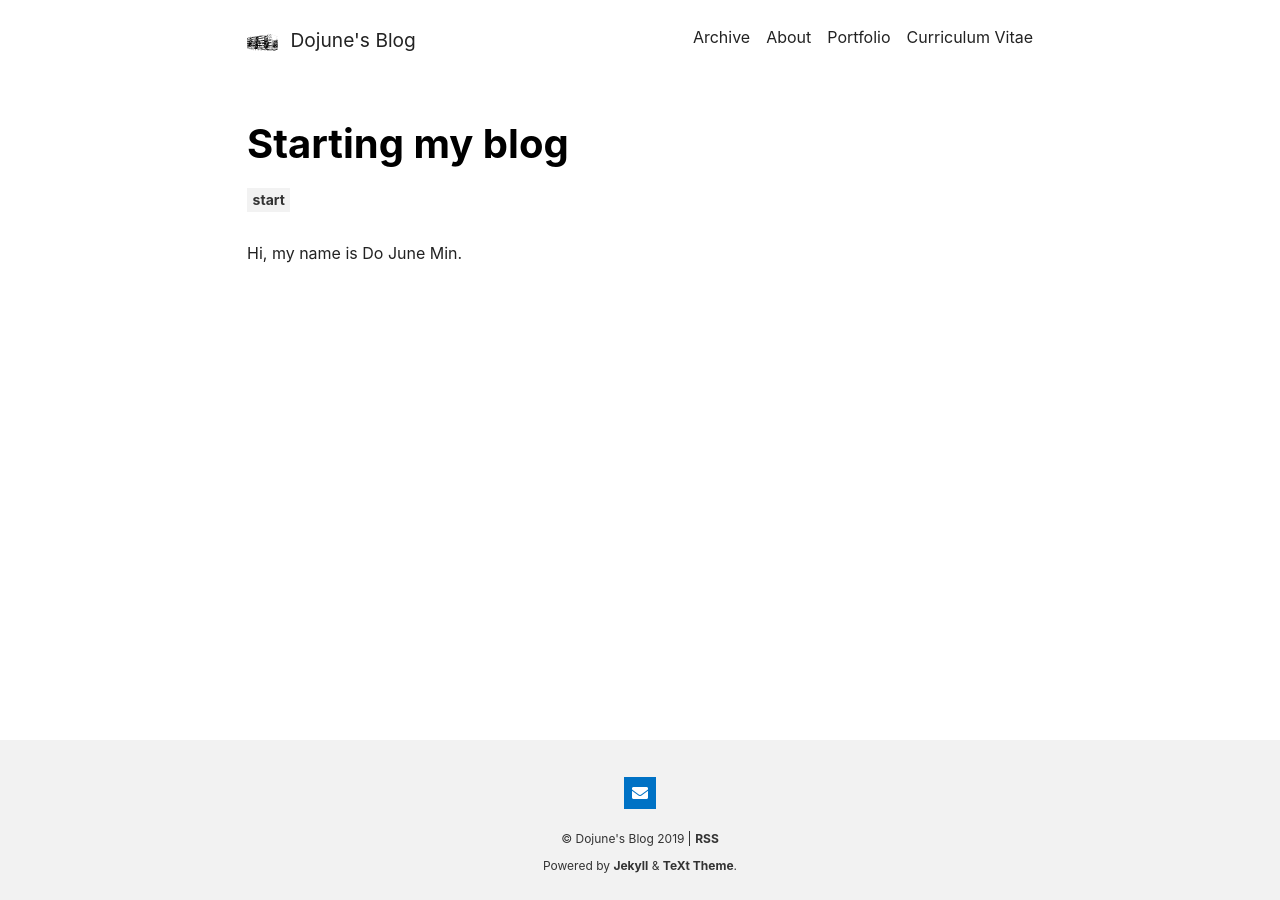
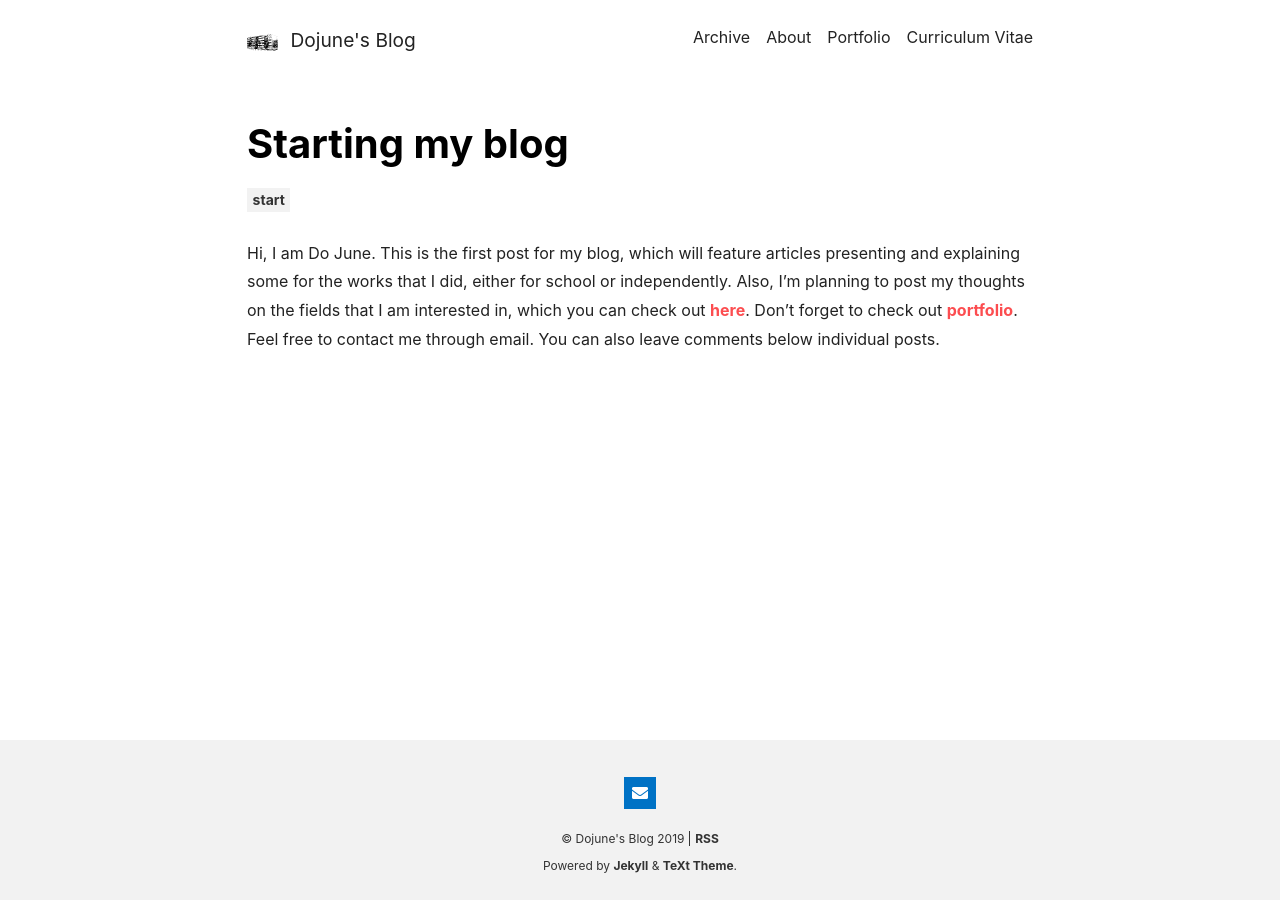
Before and after one commit to mindojune/oldmindojune.github.io, a Jekyll site: the page built from _posts/2019-07-18-Starting my blog.md, in a window 1280 px wide. Built offline with Jekyll 4.4.1, drawn with Linux system fonts in a browser that asks for light colours; nearby versions of some CDN libraries; comment, search, counter and statistics services are not loaded.

Commit message:
Update 2019-07-18-Starting my blog.md

```diff
--- a/_posts/2019-07-18-Starting my blog.md
+++ b/_posts/2019-07-18-Starting my blog.md
@@ -6,4 +6,9 @@ tags: start
 categories: announcement
 ---
 
-Hi, my name is Do June Min.
+Hi, I am Do June.
+This is the first post for my blog, which will feature articles presenting and explaining some for the works that I did, either for school or independently.
+Also, I'm planning to post my thoughts on the fields that I am interested in, which you can check out [here](https://mindojune.github.io/about.html).
+Don't forget to check out [portfolio](https://mindojune.github.io/portfolio.html).
+Feel free to contact me through email.
+You can also leave comments below individual posts.
```
